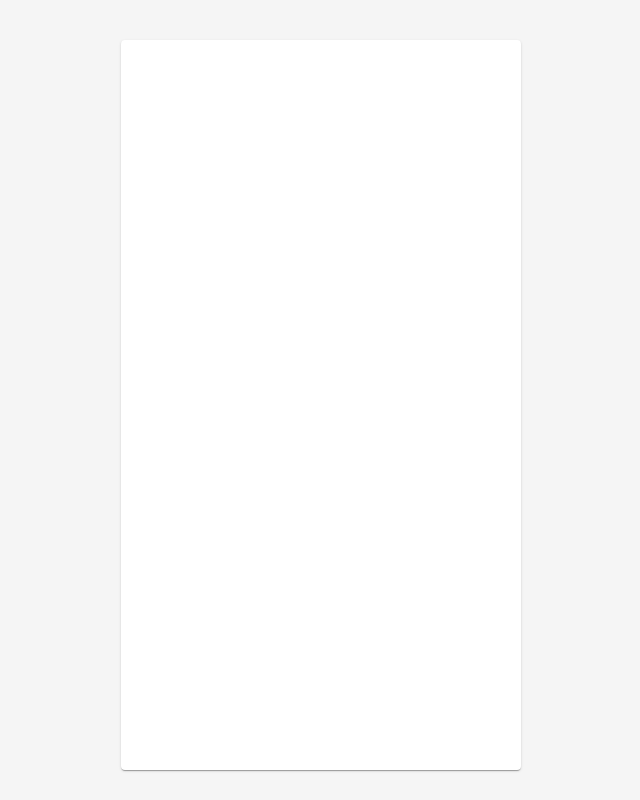
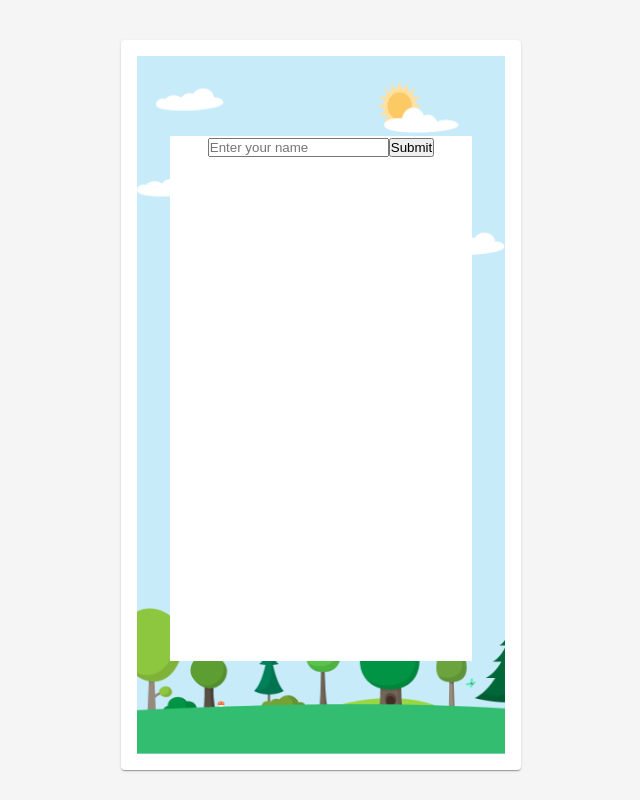
Before and after one commit to Nandha-Kishore-05/carbon_calculator, a React (Vite) app: page /form in a window 1280 px wide. Shown: the whole page, without its empty margins (343-983 px from the left). Built offline with nearby package versions, Linux system fonts and the light colour scheme.

Commit message:
by prasanth

```diff
--- /dev/null
+++ b/src/pages/Form/form.css
@@ -0,0 +1,107 @@
+
+.first
+{
+  height: 100%;
+  width: 100%;
+  background-color: #C7EBF9;
+  display: flex;
+  flex-direction: column;
+  justify-content: center;
+  align-items: center;
+}
+
+.sun-cloud
+{
+width: 100%;
+height: 25%;
+background: transparent 0% 0% no-repeat padding-box;
+opacity: 1;
+}
+
+.tree
+{
+width: 100%;
+height: 68%;
+background: transparent 0% 0% no-repeat padding-box;
+opacity: 1;
+}
+
+
+.middle
+{
+width: 100%;
+height: 3.5%;
+background: transparent 0% 0% no-repeat padding-box;
+opacity: 1;
+}
+
+.head
+{
+width: 100%;
+height: 3.5%;
+background: transparent 0% 0% no-repeat padding-box;
+opacity: 1;
+}
+
+
+@keyframes fadeInOut {
+  0% {
+    opacity: 0;
+    transform: translateY(100vh);
+  }
+  20% {
+    opacity: 1;
+    transform: translateY(0);
+  }
+  80% {
+    opacity: 1;
+    transform: translateY(0);
+  }
+  100% {
+    opacity: 0;
+    transform: translateY(-100vh);
+  }
+}
+
+@keyframes slideInLeft {
+  0% {
+    opacity: 0;
+    transform: translateY(100vw);
+  }
+  100% {
+    opacity: 1;
+    transform: translateY(0);
+  }
+}
+
+
+.text-animation {
+  animation: fadeInOut 3s ease-in-out 1s forwards;
+  width: 302px;
+  height: 76px;
+  position: absolute;
+  text-align: center;
+  font-size: large;
+  font-weight: 600;
+  color: #030911;
+  opacity: 0;
+  top: 20%;
+}
+
+
+.form-animation {
+  opacity: 0;
+  position: absolute;
+  width: 302px;
+  top:17%;
+  height: 648px;
+  text-align: center;
+  animation: slideInLeft 1s ease-out 3s forwards;
+}
+
+.form-data
+{
+  height: 81%;
+  width: 100%;
+  background-color: white;
+}
--- a/src/pages/Form/form.jsx
+++ b/src/pages/Form/form.jsx
@@ -1,9 +1,29 @@
 import React from "react";
+import sun from '../../assets/sun.png';
+import tree from '../../assets/Trees@2x.png';
+import './form.css';
 
 function FormSummition() {
 
   return (
-   <div> </div>
+    <div className='first'>
+        <div className='head'></div>
+        <img className='sun-cloud' src={sun} alt="Sun and clouds" />
+        <div className='middle'></div>
+        <div class="text-animation">
+            Great job! You're making a positive <br/>contribution to preserving our <br/>green environment.
+        </div>
+        <div class="form-animation">
+
+            <div className="form-data">
+            <form>
+              <input type="text" placeholder="Enter your name" />
+              <input type="submit" value="Submit" />
+            </form>
+            </div>
+        </div>
+        <img className='tree' src={tree} alt="Sun and clouds" />
+    </div>
   );
 
 }
```
Also changed, not shown: src/assets/Trees@2x.png (added), src/assets/sun.png (added).
